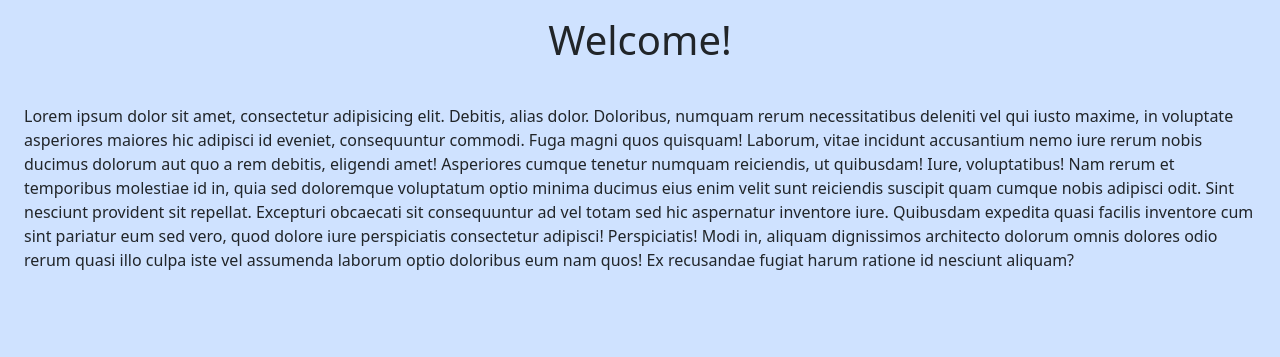
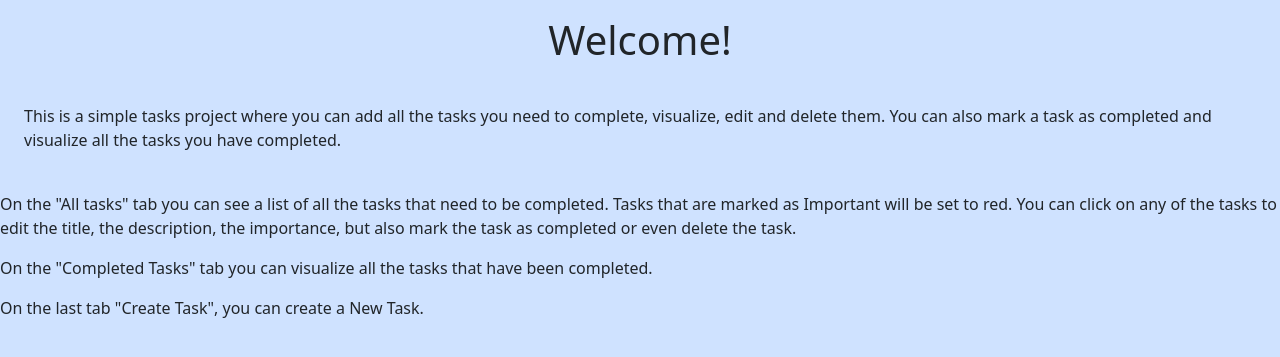
Before and after one commit to sanabriadiego/to-do-app, a Django app: page / in a window 1280 px wide. Shown: the part 62-419 px from the top of the page. Run offline with Django 5.2, Linux system fonts and the light colour scheme; parts of the project's set-up code (start-up, migrations or seed data) failed here and were passed over.

Commit message:
modified welcome tab

```diff
--- a/tasks/templates/index.html
+++ b/tasks/templates/index.html
@@ -2,9 +2,8 @@
 
 {% block content %}
 <h1 class="m-3 text-center">Welcome!</h1>
-<p class="p-4">Lorem ipsum dolor sit amet, consectetur adipisicing elit. Debitis, alias dolor. Doloribus, numquam rerum necessitatibus deleniti vel qui iusto maxime, in voluptate asperiores maiores hic adipisci id eveniet, consequuntur commodi.
-Fuga magni quos quisquam! Laborum, vitae incidunt accusantium nemo iure rerum nobis ducimus dolorum aut quo a rem debitis, eligendi amet! Asperiores cumque tenetur numquam reiciendis, ut quibusdam! Iure, voluptatibus!
-Nam rerum et temporibus molestiae id in, quia sed doloremque voluptatum optio minima ducimus eius enim velit sunt reiciendis suscipit quam cumque nobis adipisci odit. Sint nesciunt provident sit repellat.
-Excepturi obcaecati sit consequuntur ad vel totam sed hic aspernatur inventore iure. Quibusdam expedita quasi facilis inventore cum sint pariatur eum sed vero, quod dolore iure perspiciatis consectetur adipisci! Perspiciatis!
-Modi in, aliquam dignissimos architecto dolorum omnis dolores odio rerum quasi illo culpa iste vel assumenda laborum optio doloribus eum nam quos! Ex recusandae fugiat harum ratione id nesciunt aliquam?</p>
+<p class="p-4">This is a simple tasks project where you can add all the tasks you need to complete, visualize, edit and delete them. You can also mark a task as completed and visualize all the tasks you have completed.</p>
+<p>On the "All tasks" tab you can see a list of all the tasks that need to be completed. Tasks that are marked as Important will be set to red. You can click on any of the tasks to edit the title, the description, the importance, but also mark the task as completed or even delete the task.</p>
+<p> On the "Completed Tasks" tab you can visualize all the tasks that have been completed.</p>
+<p>On the last tab "Create Task", you can create a New Task.</p>
 {% endblock %}
```
